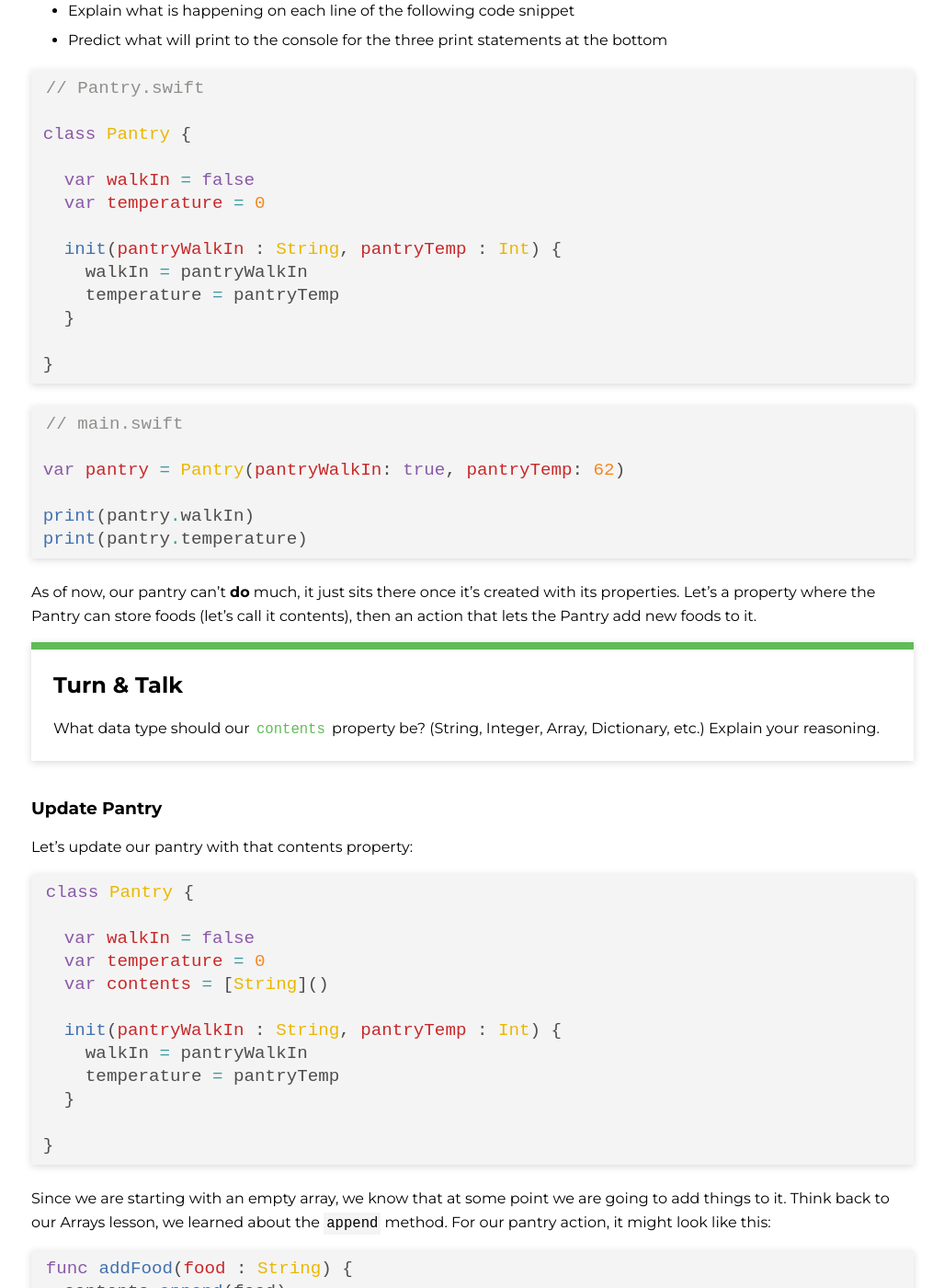
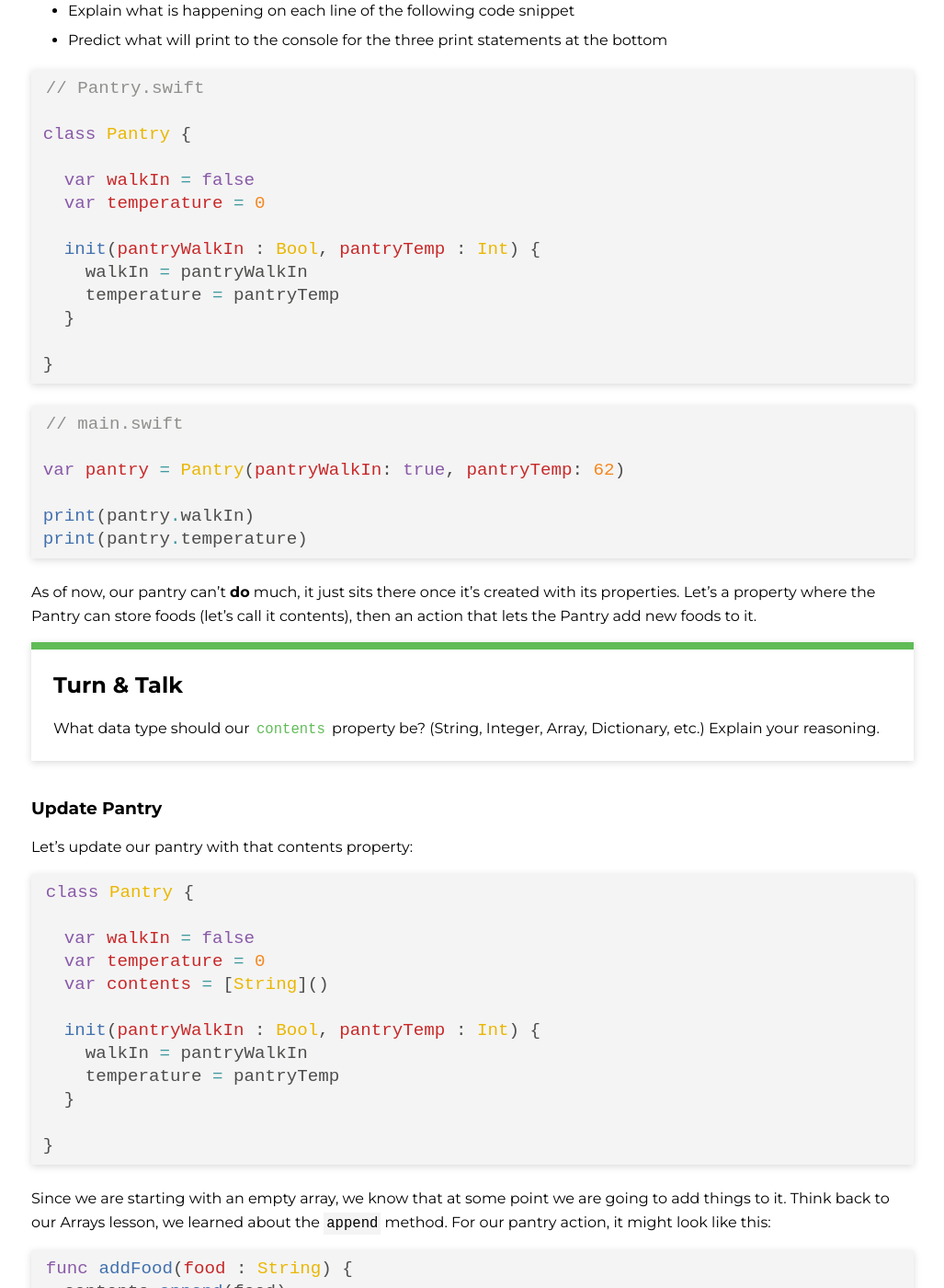
Before and after one commit to ameseee/kwk-curriculum-site, a Jekyll site: the page built from swift-ios/lessons/object-interaction/index.md, in a window 1280 px wide and 1400 px high, scrolled down 800 px. Shown: the whole window at 92% size, without its empty margins (126-1153 px from the left). Built offline with Jekyll 4.4.1, drawn with Linux system fonts in a browser that asks for light colours; nearby versions of some CDN libraries.

Commit message:
Update pantry Object Interaction example

```diff
--- a/swift-ios/lessons/object-interaction/index.md
+++ b/swift-ios/lessons/object-interaction/index.md
@@ -33,7 +33,7 @@ class Pantry {
   var walkIn = false
   var temperature = 0
 
-  init(pantryWalkIn : String, pantryTemp : Int) {
+  init(pantryWalkIn : Bool, pantryTemp : Int) {
     walkIn = pantryWalkIn
     temperature = pantryTemp
   }
@@ -68,7 +68,7 @@ class Pantry {
   var temperature = 0
   var contents = [String]()
 
-  init(pantryWalkIn : String, pantryTemp : Int) {
+  init(pantryWalkIn : Bool, pantryTemp : Int) {
     walkIn = pantryWalkIn
     temperature = pantryTemp
   }
```
Also changed, not shown: other parts of swift-ios/lessons/object-interaction/index.md (+1 -1 lines).
